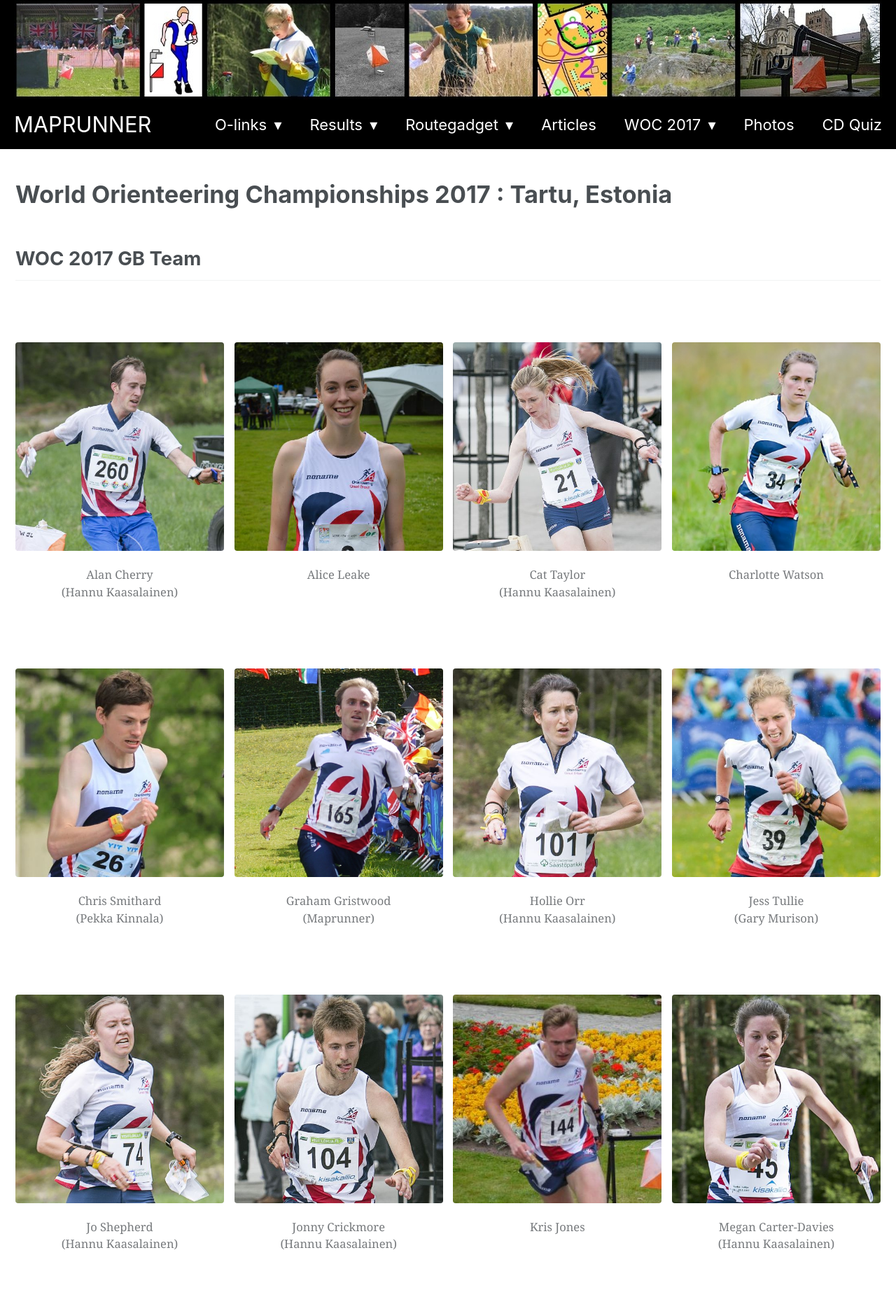
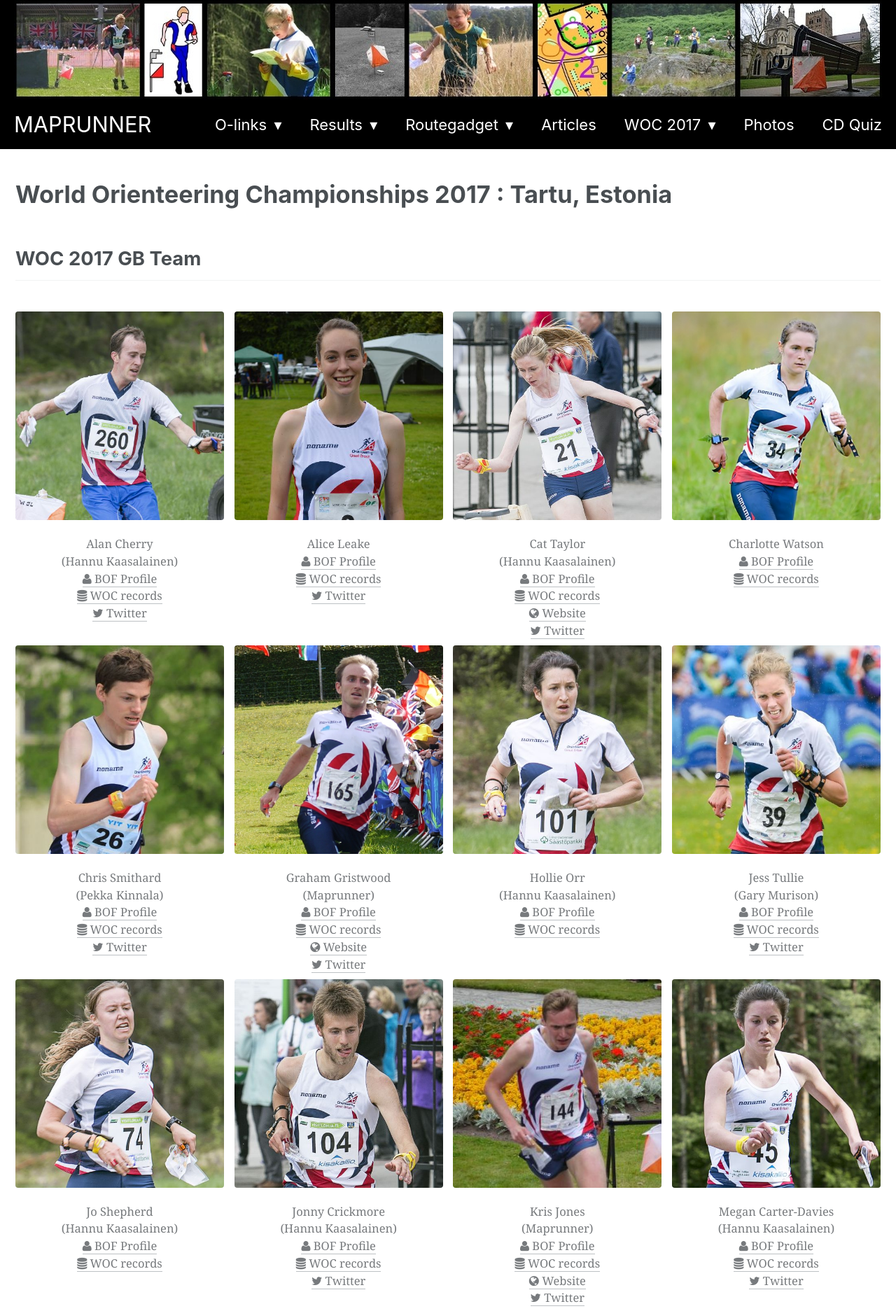
Before and after one commit to Maprunner/maprunner, a Jekyll site: the page built from _pages/gb-team.md, in a window 1280 px wide. Shown: the top 1873 px of the page at 70% size. Built offline with Jekyll 4.4.1, drawn with Linux system fonts in a browser that asks for light colours; some of the changed text lies outside the part shown.

Commit message:
Athlete profiles and update front

```diff
--- a/_includes/gallery
+++ b/_includes/gallery
@@ -17,21 +17,38 @@
 <figure class="{{ gallery_layout }} {{ include.class }}">
   {% for img in gallery %}
     {% if img.url %}
-      <a href=
-        {% if img.url contains "://" %}
-          "{{ img.url }}"
+      <figure class="no-margin">
+        <img src=
+        {% if img.image_path contains "://" %}
+          "{{ img.image_path }}"
         {% else %}
-          "{{ img.url | prepend: base_path }}"
+          "{{ img.image_path | prepend: "/images/" | prepend: base_path }}"
         {% endif %}
-      ><figure>
-        <img src=
-          {% if img.image_path contains "://" %}
-            "{{ img.image_path }}"
-          {% else %}
-            "{{ img.image_path | prepend: "/images/" | prepend: base_path }}"
+        alt="{% if img.alt %}{{ img.alt }}{% endif %}">
+        <figcaption class="caption">
+          {{img.title}}
+          <br>
+          <a href="https://www.britishorienteering.org.uk/index.php?pg=240&athlete={{img.bof}}">
+            <i class="fa fa-user"></i> BOF Profile
+          </a>
+          <br>
+          <a href="https://www.maprunner.co.uk/wocdb/person/{{img.database}}">
+            <i class="fa fa-database"></i> WOC records
+          </a>
+          {% if img.website %}
+            <br>
+            <a href="{{img.website}}">
+              <i class="fa fa-globe"></i> Website
+            </a>
           {% endif %}
-          alt="{% if img.alt %}{{ img.alt }}{% endif %}">
-      <figcaption class="caption">{{img.title}}</figcaption></figure></a>
+          {% if img.twitter %}
+            <br>
+            <a href="https://twitter.com/{{img.twitter}}">
+              <i class="fa fa-twitter"></i> Twitter
+            </a>
+          {% endif %}
+        </figcaption>
+      </figure>
     {% else %}
       <img src=
         {% if img.image_path contains "://" %}
--- a/assets/css/main.scss
+++ b/assets/css/main.scss
@@ -51,10 +51,14 @@
   text-align: center;
 }
 
+.no-margin {
+  margin: 0px;
+}
+
 figure {
 
   &.fourth{
-    > a,
+    > figure,
     > img {
       @include breakpoint($small) {
         width: calc(25% - 0.5em);
```
Also changed, not shown: _pages/gb-team.md (+50 -2 lines), _pages/woc2017.md (+9 -7 lines).
